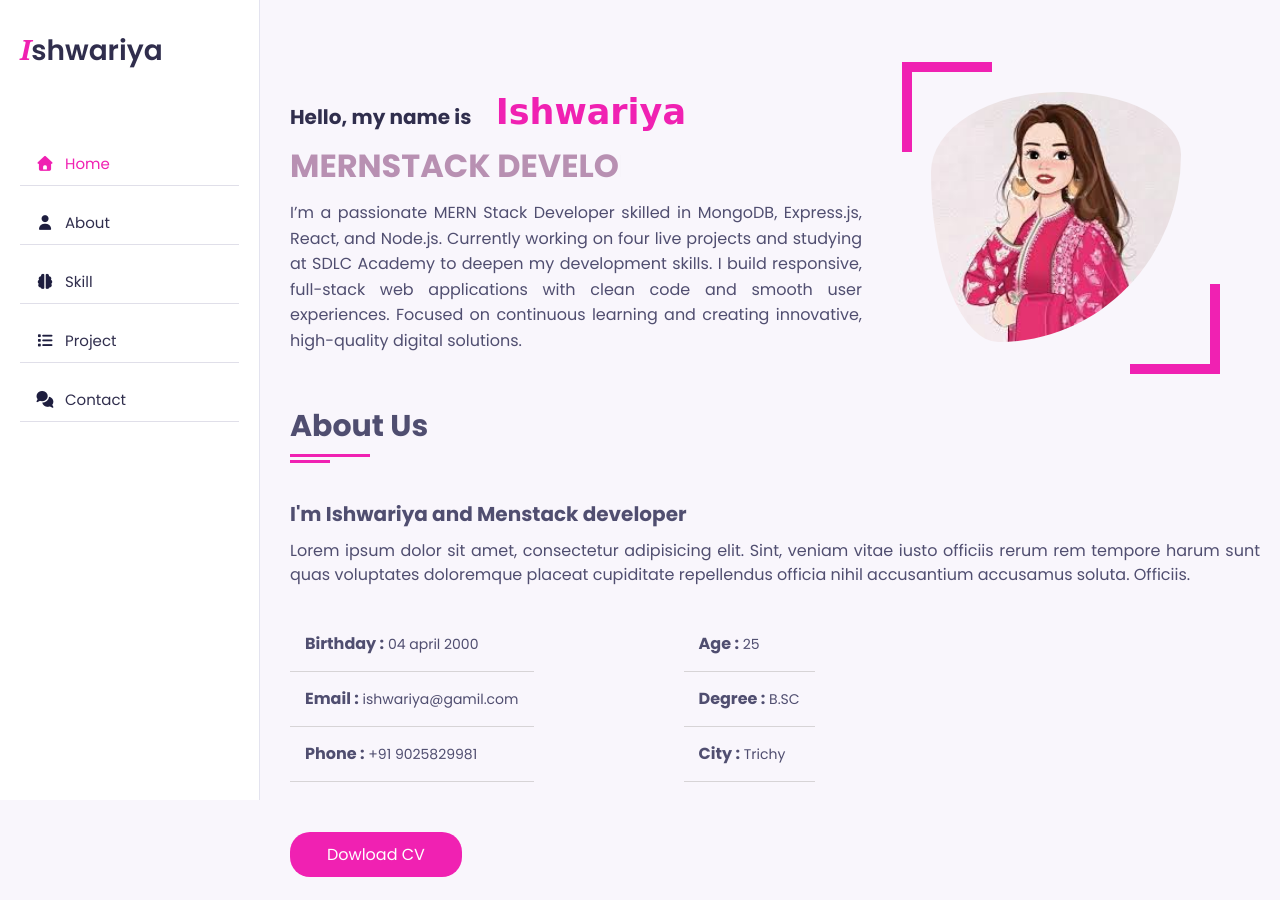
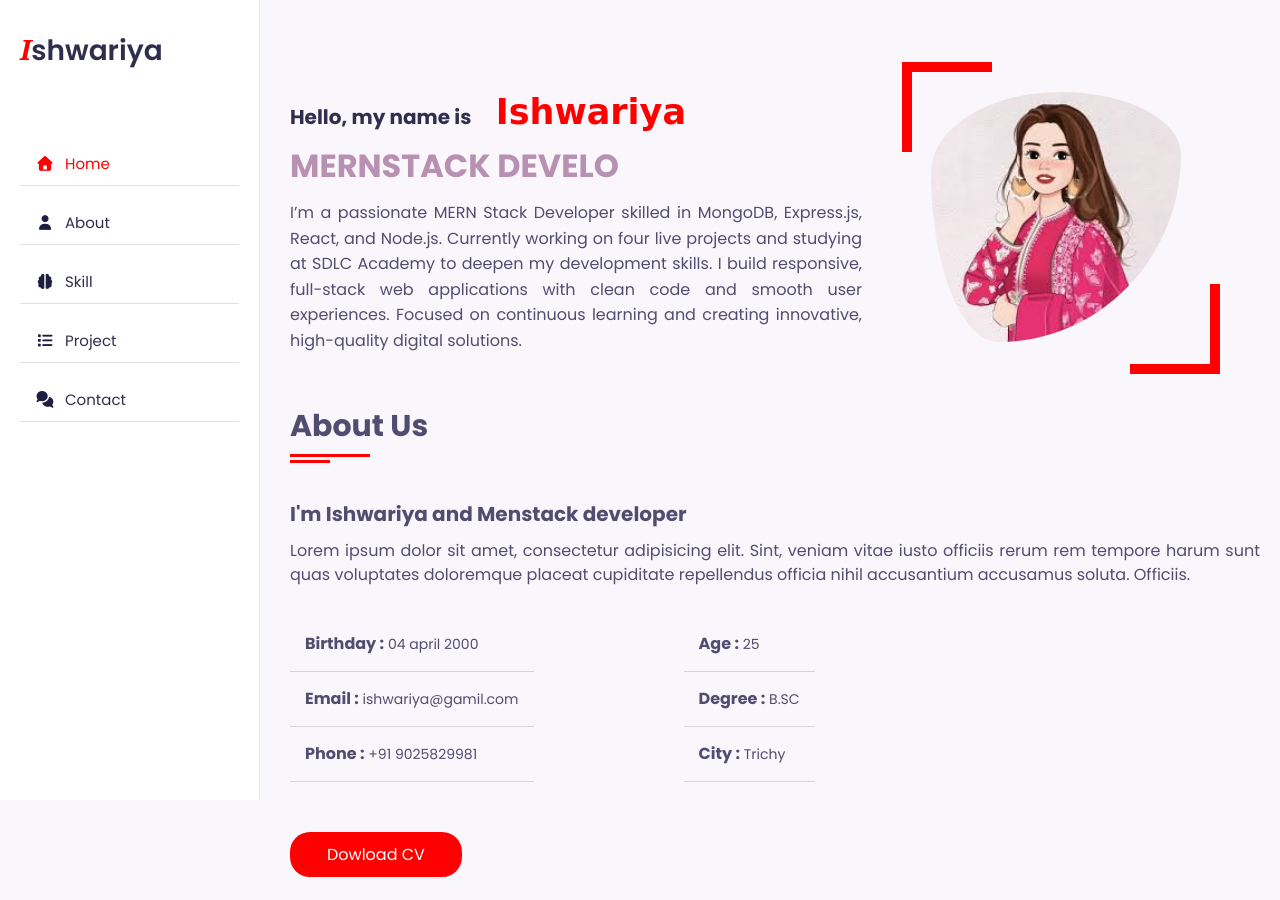
Before and after one commit to ishwariyaraja/portfolio, a plain HTML site: page index.html in a window 1280 px wide. Shown: the top 900 px of the page. Drawn offline with Linux system fonts and the light colour scheme; a web font is replaced by a local one.

Commit message:
color chnage

```diff
--- a/css/style.css
+++ b/css/style.css
@@ -3,7 +3,7 @@
 :root{
     --bg-white:#fff;
     --bg-black-icon:#222222;
-    --text1:#f021b2;
+    --text1:red;
     --text2:#302e4d;
     --text3:#504e70;
     --text4:white;
@@ -56,10 +56,10 @@
         color: #302e4d;
       }
       25%{
-        color:#c31a99 ;
+        color:red ;
       }
       50%{
-        color: #310728
+        color: #5e0c15
       }
       100%{
         color:var(--text2);
@@ -115,7 +115,7 @@
     .nav li a:hover {
       color:var(--text1);
       transform: translatex(-10px);
-      border-bottom: 1px solid #c90cb6;
+      border-bottom: 1px solid red;
     }
 
     .nav li a.active i,
@@ -138,7 +138,7 @@
       content: "";
       height: 3px;
       width: 100%;
-      background: #1e1e3f;
+      background: var(--text1);
       transition: all 0.3s ease;
       left: 0;
     }
@@ -266,8 +266,8 @@ button:hover{
     position: absolute;
     height: 80px;
     width: 80px;
-    border-bottom:10px solid #f021b2;
-    border-right: 10px solid #f021b2;
+    border-bottom:10px solid var(--text1);
+    border-right: 10px solid var(--text1);
     right: 40px;
     bottom: -20px;
 }
@@ -285,8 +285,8 @@ button:hover{
     position: absolute;
     height: 80px;
     width: 80px;
-    border-top: 10px solid  #f021b2;
-    border-left: 10px solid  #f021b2;
+    border-top: 10px solid  var(--text1);
+    border-left: 10px solid  var(--text1);
     left: 30px;
     top: -30px;
 }
@@ -472,7 +472,7 @@ button a{
  }
  .sec:hover{
   cursor: pointer;
-  box-shadow: inset 0px 0px 25px #cb189e ;
+  box-shadow: inset 0px 0px 25px #bf0b0b ;
 
  }
  .sec P{
--- a/index.html
+++ b/index.html
@@ -28,7 +28,7 @@
       </div>
 
       <ul class="nav" id="home" >
-        <li><a href="#home" style="color:#f021b2"><i class="fa fa-home" style="color:#f021b2"></i>Home</a></li>
+        <li><a href="#home" style="color:red"><i class="fa fa-home" style="color: red;"></i>Home</a></li>
         <li><a href="#about"><i class="fa fa-user"></i>About</a></li>
         <li><a href="#skill"><i class="fa-solid fa-brain"></i>Skill</a></li>
         <li><a href="#project"><i class="fa fa-list"></i>Project</a></li>
```
